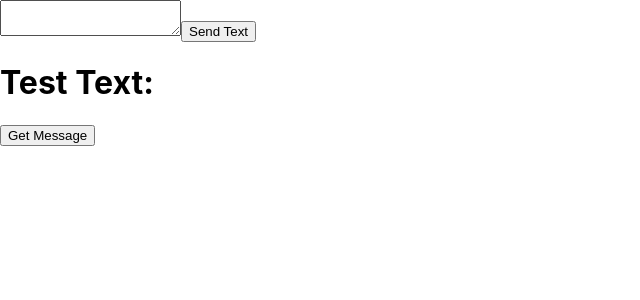
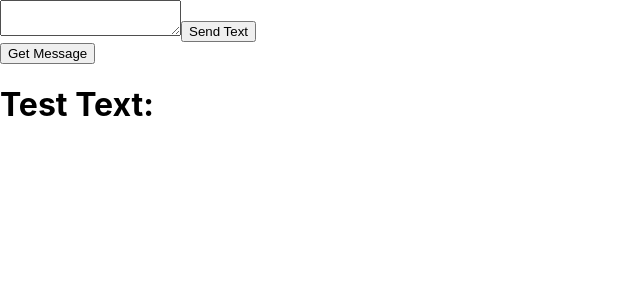
Before and after one commit to mattpassarelli/Love-Note-Frontend, a React (Create React App) app: page / in a window 1280 px wide. Shown: the top 300 px of the page, without its empty margins (0-640 px from the left). Built offline with nearby package versions, Linux system fonts and the light colour scheme.

Commit message:
Added second config var to not display some dev stuff in prod

```diff
--- a/src/App.js
+++ b/src/App.js
@@ -1,42 +1,46 @@
 import React, { useState, useEffect } from "react";
-import './App.css';
-import { API_ENDPOINT } from "./config";
-const axios = require('axios');
-
+import "./App.css";
+import { API_ENDPOINT, IS_LOCAL } from "./config";
+const axios = require("axios");
 
 function App() {
   const [test, setTest] = useState("");
   const [messageText, setMessageText] = useState("");
 
-  useEffect(() => {
-
-  })
+  useEffect(() => {});
 
   const sendMessage = () => {
-    axios.post(API_ENDPOINT + "/users/matt/sendMessage?message=" + messageText)
+    axios
+      .post(API_ENDPOINT + "users/matt/sendMessage?message=" + messageText)
       .then((res) => {
         console.log(res);
         console.log(res.data);
       })
       .catch((error) => console.log(error));
-  }
+  };
 
   const getMessage = () => {
-    axios.get(API_ENDPOINT + "/users/matt/getMessage")
-    .then(function (res) {
+    axios.get(API_ENDPOINT + "users/matt/getMessage").then(function (res) {
       console.log(res);
       setTest(res.data);
-    })
-  }
+    });
+  };
 
   return (
     <div>
-      <textarea type="text" onChange={(e) => setMessageText(e.target.value)}></textarea>
+      <textarea
+        type="text"
+        onChange={(e) => setMessageText(e.target.value)}
+      ></textarea>
 
       <button onClick={() => sendMessage()}>Send Text</button>
-      <h1>Test Text: {test}</h1>
 
-      <button onClick={() => getMessage()}>Get Message</button>
+      {IS_LOCAL ? (
+        <div>
+          <button onClick={() => getMessage()}>Get Message</button>
+          <h1>Test Text: {test}</h1>
+        </div>
+      ) : null}
     </div>
   );
 }
--- a/src/config.js
+++ b/src/config.js
@@ -1,12 +1,15 @@
-// let backendHost;
 let backendHost;
+let IS_LOCAL;
+
 const hostname = window.location.href
 
 if(hostname.includes('localhost')) {
-  backendHost = 'http://127.0.0.1:5000';
+  backendHost = 'http://127.0.0.1:5000/';
+  IS_LOCAL = true;
 
 } else{
-//   backendHost = 'https://api.streamn.live/'
+  backendHost = 'https://love-note-backend.herokuapp.com/'
+  IS_LOCAL = false;
 }
 
 const API_ENDPOINT = backendHost;
@@ -14,4 +17,5 @@ const API_ENDPOINT = backendHost;
 
 export {
   API_ENDPOINT,
+  IS_LOCAL
 }
```
